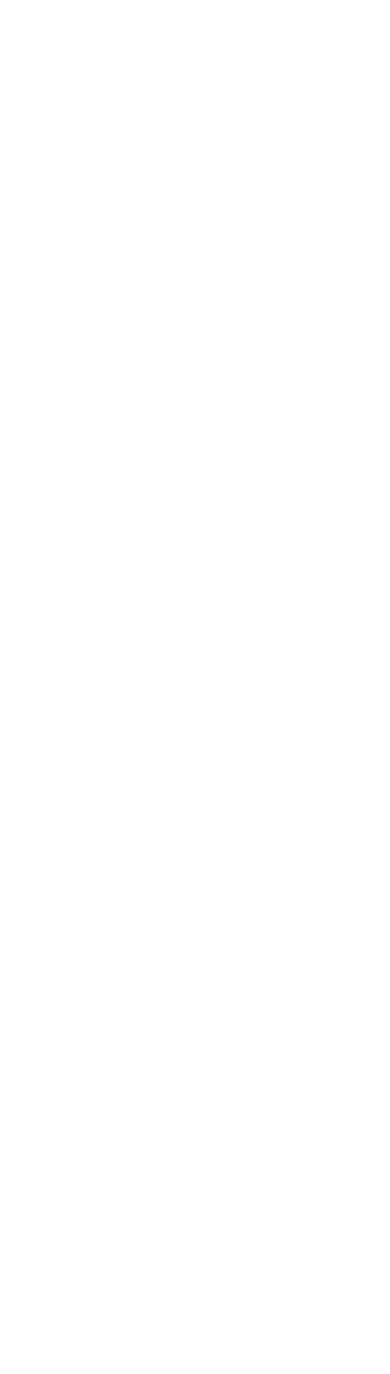
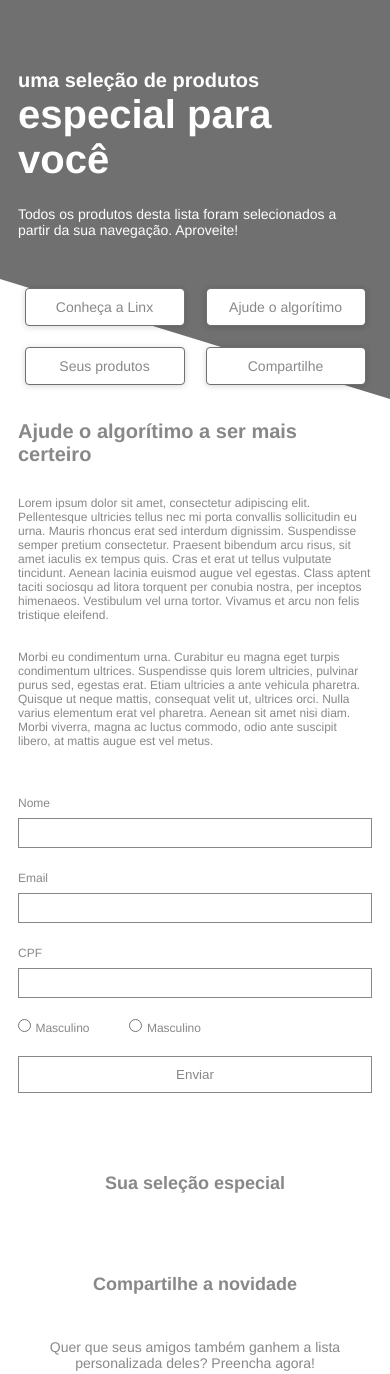
Before and after one commit to Leoid84/projeto-landingpage, a plain HTML site: page index.html in a window 390 px wide. Shown: the top 1374 px of the page. Before the commit the page ends 844 px from the top, so only its background shows below. Drawn offline with Linux system fonts and the light colour scheme.

Commit message:
Adicionado o style do site

```diff
--- a/assets/css/style.css
+++ b/assets/css/style.css
@@ -0,0 +1,249 @@
+/* Reset css */
+
+*{
+    padding: 0;
+    margin: 0;
+    box-sizing: border-box;
+}
+body{
+    font-family: Helvetica, Regular;
+    color: #888888;
+    overflow-x: hidden;
+}
+a{
+    text-decoration: none;
+    color: #888888;
+    font-size: 14px;
+}
+p{
+    margin-bottom: 5px;
+}
+
+/*=== Heading ===*/
+
+.heading-1{
+    font-size: 40px;
+}
+.heading-2{
+    font-size: 20px;
+}
+.heading-3{
+    font-size: 18px;
+}
+
+/*=== Paragraph ===*/
+
+.paragraph-1{
+    font-size: 16px;
+}
+.paragraph-2{
+    font-size: 14px;
+}
+.paragraph-3{
+    font-size: 12px;
+}
+
+/*=== alignment ===*/
+
+.text-center{
+    text-align: center;
+}
+
+/*=== Header ===*/
+
+header{
+    position: relative;
+    top: 0px;
+    left: 0px;
+    height: 399px;
+}
+header .layer{
+    border-top: 0;
+    border-bottom: 120px solid transparent;
+    border-right: 100vw solid #707070;
+
+}
+header .container{
+    text-align: center;
+    color: #FFFFFF;
+}
+header .heading-1{
+    margin-bottom: 24px;
+}
+header .heading-2{
+    padding-top: 69px;
+}
+
+
+/*=== Nav ==*/
+
+.nav{
+    display: grid;
+    gap: 40px;
+    justify-content: center;
+    margin-top: 50px;
+    grid-template-columns: 160px 160px 160px 160px;
+}
+.nav a{
+    padding: 10px 0;
+    background: #FFFFFF 0% 0% no-repeat padding-box;
+    box-shadow: 0px 1px 6px #00000029;
+    border: 1px solid #707070;
+    border-radius: 4px;
+    opacity: 1;
+}
+
+/*=== Container ===*/
+
+.container{
+    max-width: 920px;
+    width: 100%;
+    margin: 0 auto;
+}
+
+.grid{
+    display: grid;
+    gap: 40px;
+    grid-template-columns: 1.6fr 1fr;
+}
+
+/*=== Sections ===*/
+
+/* Section 1 */
+#sec-1{
+    padding-top: 20.97px;
+    padding-bottom: 40px;
+}
+#sec-1 h1{
+    padding-bottom: 30px;
+}
+/* Section 2 */
+#sec-2{
+    padding-top: 40px;
+    padding-bottom: 40px;
+}
+/* Section 3 */
+#sec-3{
+    padding-top: 40px;
+    padding-bottom: 71.76px;
+}
+#sec-3 h1{
+    margin-bottom: 44px;
+}
+#sec-3 p{
+    margin-bottom: 39px;
+}
+#sec-3 .form-group{
+    justify-content: center;
+}
+#sec-3 button{
+    display: block;
+    margin: 0 auto;
+    margin-top: 53px !important;
+}
+
+
+/*=== Contact form ===*/
+
+.form-group{
+    margin-bottom: 20px;
+}
+.flex{
+    display: flex;
+    gap: 40px;
+}
+label{
+    color: #888888;
+    font-size: 12px;
+}
+input[type="text"],
+input[type="email"],
+input[type="number"]{
+    display: grid;
+    width: 340px;
+    height: 30px;
+    padding: 10px 10px;
+    border: 1px solid #888888;
+    margin-top: 7px;
+}
+input[type="radius"]{
+    display: grid;
+    padding: 10px 10px;
+}
+button{
+    width: 340px;
+    padding: 10px 10px;
+    color: #888888;
+    background-color: #FFFFFF;
+    border: 1px solid#888888;
+}
+
+/*=== Footer ===*/
+
+footer{
+    position: relative;
+
+}
+footer .container{
+    padding-top: 157.24px;
+    padding-bottom: 86px;
+ }
+footer p{
+   color: #FFFFFF;
+   line-height: 20px;
+}
+
+.layer {
+    border-top: 120px solid transparent;
+    border-right: 100vw solid #707070;
+    height: 100%;
+    position: absolute;
+    width: 100%;
+    z-index: -1;
+}
+/*=== Media screen for tablets  ===*/
+@media screen and ( max-width:992px ){
+
+}
+/*=== Media screen for smartphones  ===*/
+@media screen and ( max-width:576px ){
+    header .container{
+        text-align: left;
+    }
+    .container{
+        padding-left: 18px;
+        padding-right: 18px;
+    }
+    /*=== Nav ==*/
+    .nav{
+        display: grid;
+        gap: 21px;
+        justify-content: center;
+        margin-top: 50px;
+        grid-template-columns: 160px 160px;
+        text-align: center;
+    }
+
+    .grid{
+        display: grid;
+        gap: 40px;
+        grid-template-columns: 1fr;
+
+    }
+    #sec-3 .flex{
+        display: block !important;
+    }
+    input[type="text"],
+    input[type="email"],
+    input[type="number"]{
+        display: grid;
+        width: 100%;
+        height: 30px;
+        padding: 10px 10px;
+        border: 1px solid #888888;
+        margin-top: 7px;
+    }
+    button{
+        width: 100%;
+    }
+}
--- a/index.html
+++ b/index.html
@@ -4,9 +4,106 @@
     <meta charset="UTF-8">
     <meta http-equiv="X-UA-Compatible" content="IE=edge">
     <meta name="viewport" content="width=device-width, initial-scale=1.0">
-    <title>Document</title>
+    <title>Ofertas especiais pra você!</title>
+    <!-- Style -->
+    <link rel="stylesheet" href="assets/css/style.css">
 </head>
 <body>
+    <!-- Header -->
+    <header>
+        <div class="layer"></div>
+        <div class="container">
+            <h3 class="heading-2">uma seleção de produtos</h3>
+            <h1 class="heading-1">especial para você</h1>
+            <p class="paragraph-2">Todos os produtos desta lista foram selecionados a partir da sua navegação. Aproveite!</p>
+            <nav class="nav">
+                <a href="#">Conheça a Linx</a>
+                <a href="#sec-1">Ajude o algorítimo</a>
+                <a href="#sec-2">Seus produtos</a>
+                <a href="#sec-3">Compartilhe</a>
+            </nav>
+        </div>
+    </header>
+    <!-- Main -->
+    <main>
+        <!-- Section 1 -->
+        <section id="sec-1">
+            <div class="container">
+                <div class="grid">
+                    <div class="collumn">
+                        <h1 class="heading-2">Ajude o algorítimo a ser mais certeiro</h1>
+                        <p class="paragraph-3">
+                            Lorem ipsum dolor sit amet, consectetur adipiscing elit. Pellentesque ultricies tellus nec mi porta convallis sollicitudin eu urna. Mauris rhoncus erat sed interdum dignissim. Suspendisse semper pretium consectetur. Praesent bibendum arcu risus, sit amet iaculis ex tempus quis. Cras et erat ut tellus vulputate tincidunt. Aenean lacinia euismod augue vel egestas. Class aptent taciti sociosqu ad litora torquent per conubia nostra, per inceptos himenaeos. Vestibulum vel urna tortor. Vivamus et arcu non felis tristique eleifend.
+                         <br><br><br>
+                            Morbi eu condimentum urna. Curabitur eu magna eget turpis condimentum ultrices. Suspendisse quis lorem ultricies, pulvinar purus sed, egestas erat. Etiam ultricies a ante vehicula pharetra. Quisque ut neque mattis, consequat velit ut, ultrices orci. Nulla varius elementum erat vel pharetra. Aenean sit amet nisi diam. Morbi viverra, magna ac luctus commodo, odio ante suscipit libero, at mattis augue est vel metus.
+                        </p>
+                    </div>
+                    <div class="collumn">
+                        <form action="">
+                            <div class="form-group">
+                                <label for="">Nome</label>
+                                <input type="text" name="" id="">
+                            </div>
+                            <div class="form-group">
+                                <label for="">Email</label>
+                                <input type="email" name="" id="">
+                            </div>
+                            <div class="form-group">
+                                <label for="">CPF</label>
+                                <input type="number" name="" id="">
+                            </div>
+                            <div class="form-group flex">
+                                <div>
+                                   <input type="radio" name="" id="">
+                                   <label for="">Masculino</label>
+                                </div>
+                                <div>
+                                    <input type="radio" name="" id="">
+                                    <label for="">Masculino</label>
+                                 </div>
+                            </div>
 
+                        <button type="submit">Enviar</button>
+                        </form>
+                    </div>
+                </div>
+            </div>
+        </section>
+        <!-- Section 2 -->
+        <section id="sec-2">
+            <div class="container">
+                 <h1 class="heading-3 text-center">Sua seleção especial</h1>
+            </div>
+        </section>
+        <!-- Section 3 -->
+        <section id="sec-3">
+            <div class="container">
+              <h1 class="heading-3 text-center">Compartilhe a novidade</h1>
+              <p class="paragraph-2 text-center">Quer que seus amigos também ganhem a lista personalizada deles? Preencha agora!</p>
+              <form action="">
+                <div class="form-group flex">
+                    <div class="form-group">
+                    <label for="">Nome do seu amigo:</label>
+                    <input type="text" name="" id="">
+                    </div>
+                    <div class="form-group">
+                        <label for="">Nome do seu amigo:</label>
+                        <input type="text" name="" id="">
+                    </div>
+                </div>
+                 <button type="submit">Enviar agora</button>
+              </form>
+            </div>
+        </section>
+    </main>
+    <!-- Footer -->
+    <footer>
+        <div class="layer"></div>
+        <div class="container">
+            <p class="paragraph-3 text-center">Testando suas habilidades em HTML, CSS e JS.<br> Linx Impulse<br>2019</p>
+        </div>
+
+    </footer>
+    <script src="assets/js/script.js"></script>
 </body>
 </html>
```
